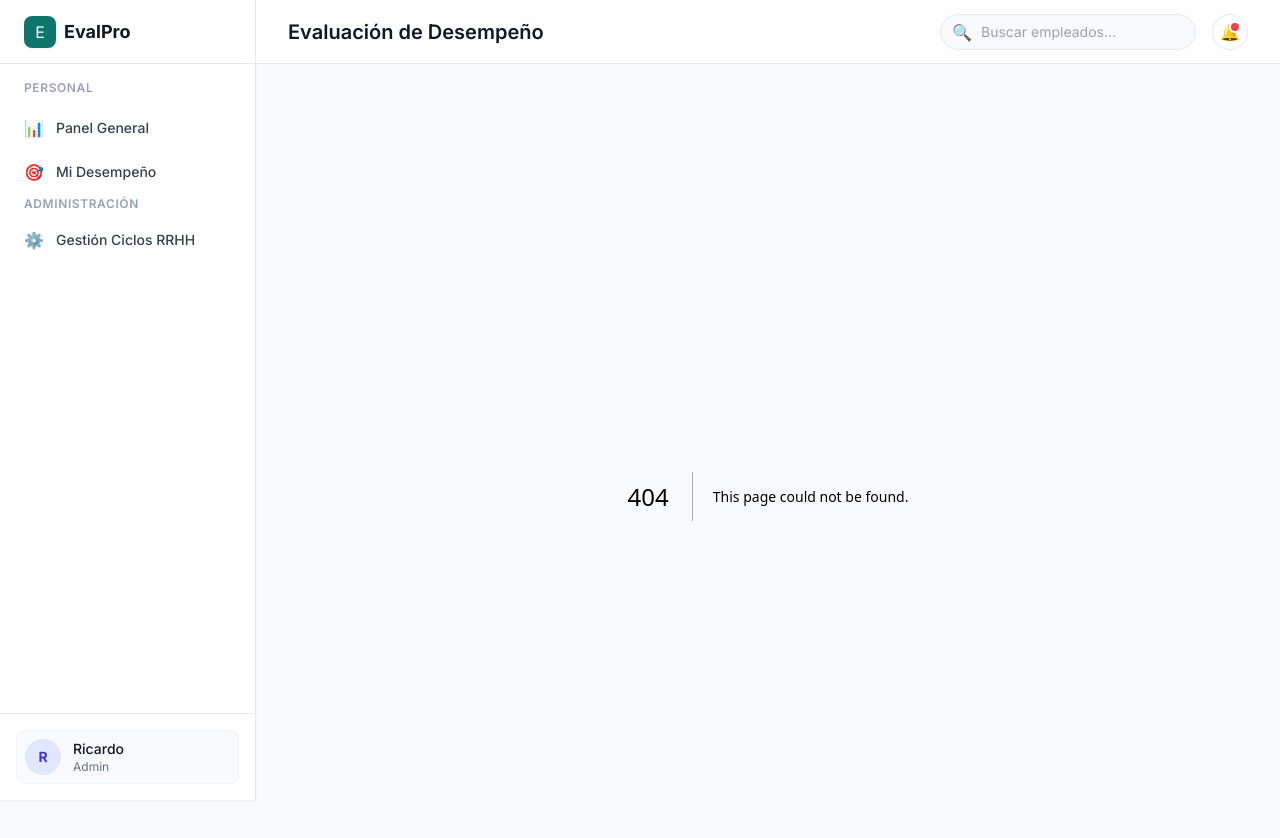
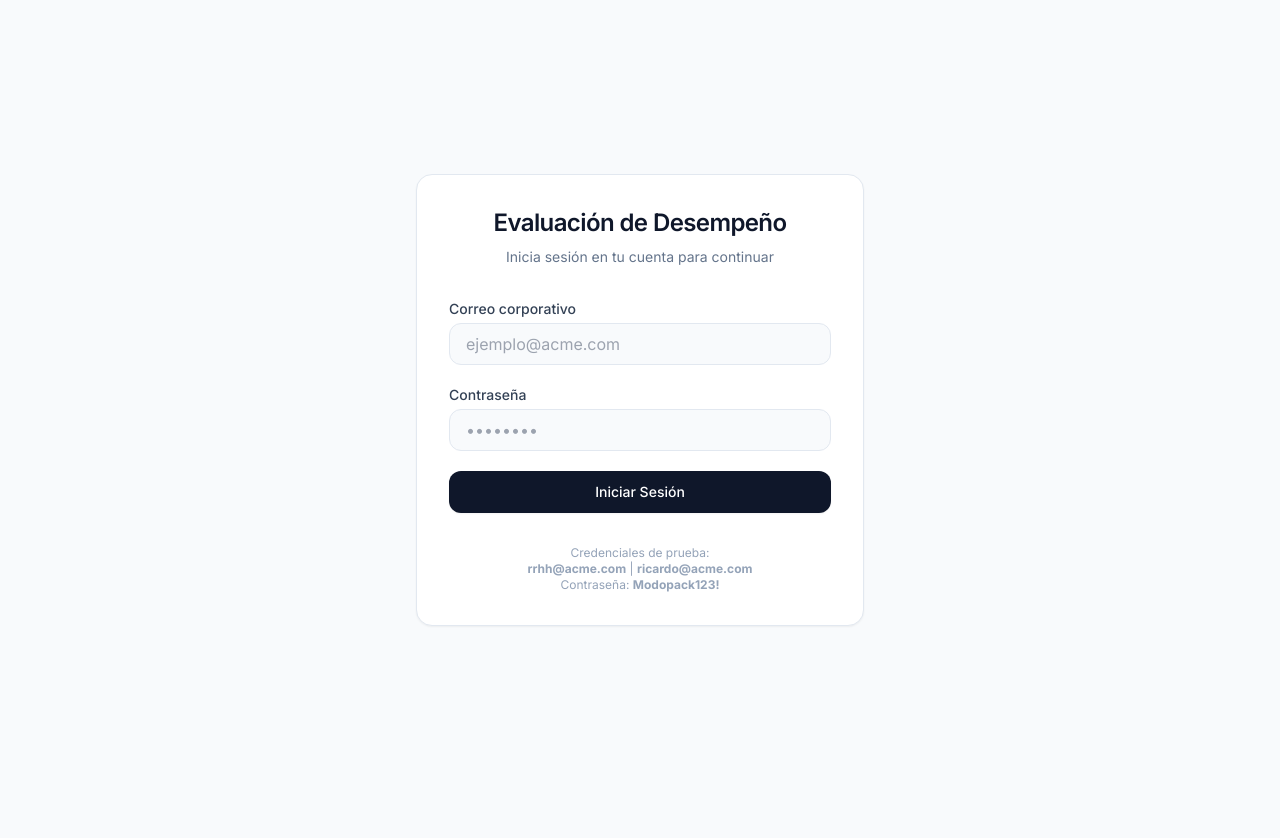
Before and after one commit to TESTMODOPACK/evaluacion-desempeno, a Next.js app in the folder apps/web/: page /login in a window 1280 px wide. Before the commit this address had no page. Shown: the top 838 px of the page. After the commit the page ends 800 px from the top, so only its background shows below. Built offline with nearby package versions, Linux system fonts and the light colour scheme.

Commit message:
feat(web): implement beautiful Login page, API token interceptor, and secure Dashboard Layout with Next.js Route Groups

```diff
--- /dev/null
+++ b/apps/web/src/app/(dashboard)/layout.tsx
@@ -0,0 +1,31 @@
+import type { ReactNode } from 'react';
+import { Sidebar } from '../../components/layout/Sidebar';
+import { Header } from '../../components/layout/Header';
+import { ProtectedRoute } from '../../components/auth/ProtectedRoute';
+
+export default function DashboardLayout({ children }: { children: ReactNode }) {
+  return (
+    <ProtectedRoute>
+      <div className="flex min-h-screen bg-sand">
+        {/* Navegación Fija Módular */}
+        <Sidebar />
+
+        {/* Contenedor Principal (Margen a la izquierda compensando ancho del Sidebar) */}
+        <div className="flex flex-1 flex-col pl-64 transition-all pb-12">
+          <Header />
+          <main className="mx-auto w-full max-w-6xl px-8 py-8 animate-fade-in">
+            {children}
+          </main>
+        </div>
+      </div>
+    </ProtectedRoute>
+  );
+}
+        <Header />
+        <main className="mx-auto w-full max-w-6xl px-8 py-8 animate-fade-in">
+          {children}
+        </main>
+      </div>
+    </div>
+  );
+}
--- a/apps/web/src/app/layout.tsx
+++ b/apps/web/src/app/layout.tsx
@@ -1,7 +1,5 @@
 import './globals.css';
 import type { ReactNode } from 'react';
-import { Sidebar } from '../components/layout/Sidebar';
-import { Header } from '../components/layout/Header';
 
 export const metadata = {
   title: 'Evaluación de Desempeño',
@@ -11,19 +9,8 @@ export const metadata = {
 export default function RootLayout({ children }: { children: ReactNode }) {
   return (
     <html lang="es">
-      <body className="antialiased">
-        <div className="flex min-h-screen bg-sand">
-          {/* Navegación Fija Módular */}
-          <Sidebar />
-
-          {/* Contenedor Principal (Margen a la izquierda compensando ancho del Sidebar) */}
-          <div className="flex flex-1 flex-col pl-64 transition-all pb-12">
-            <Header />
-            <main className="mx-auto w-full max-w-6xl px-8 py-8 animate-fade-in">
-              {children}
-            </main>
-          </div>
-        </div>
+      <body className="antialiased bg-sand text-slate-800">
+        {children}
       </body>
     </html>
   );
--- /dev/null
+++ b/apps/web/src/app/login/page.tsx
@@ -0,0 +1,104 @@
+'use client';
+
+import { useState } from 'react';
+import { useRouter } from 'next/navigation';
+import { api } from '../../../lib/api';
+
+export default function LoginPage() {
+  const router = useRouter();
+  const [email, setEmail] = useState('');
+  const [password, setPassword] = useState('');
+  const [error, setError] = useState('');
+  const [loading, setLoading] = useState(false);
+
+  const handleLogin = async (e: React.FormEvent) => {
+    e.preventDefault();
+    setError('');
+    setLoading(true);
+
+    try {
+      const response = await api.post('/auth/login', { email, password });
+
+      if (response.accessToken) {
+        localStorage.setItem('token', response.accessToken);
+        localStorage.setItem('user', JSON.stringify(response.user));
+        // Force a small delay for UX polish
+        setTimeout(() => {
+          router.push('/');
+        }, 300);
+      } else {
+        setError('Respuesta inválida del servidor.');
+      }
+    } catch (err: any) {
+      setError('Credenciales inválidas. Verifica tu correo y contraseña.');
+    } finally {
+      if (!error) setLoading(false);
+      // If success, keep loading true to prevent fast flashes before redirect
+    }
+  };
+
+  return (
+    <div className="min-h-screen flex items-center justify-center bg-sand px-4">
+      <div className="max-w-md w-full animate-fade-in">
+        <div className="bg-white p-8 rounded-2xl shadow-sm border border-slate-200">
+          <div className="text-center mb-8">
+            <h1 className="text-2xl font-semibold tracking-tight text-slate-900 mb-2">Evaluación de Desempeño</h1>
+            <p className="text-sm text-slate-500">Inicia sesión en tu cuenta para continuar</p>
+          </div>
+
+          {error && (
+            <div className="mb-6 p-4 bg-red-50 text-red-700 text-sm rounded-xl border border-red-100 flex items-start">
+              <span className="mr-2">⚠️</span> {error}
+            </div>
+          )}
+
+          <form onSubmit={handleLogin} className="space-y-5">
+            <div>
+              <label className="block text-sm font-medium text-slate-700 mb-1">
+                Correo corporativo
+              </label>
+              <input
+                type="email"
+                required
+                value={email}
+                onChange={(e) => setEmail(e.target.value)}
+                placeholder="ejemplo@acme.com"
+                className="w-full px-4 py-2 bg-slate-50 border border-slate-200 rounded-xl focus:ring-2 focus:ring-brand-blue/20 focus:border-brand-blue outline-none transition-all"
+              />
+            </div>
+
+            <div>
+              <label className="block text-sm font-medium text-slate-700 mb-1 flex justify-between">
+                <span>Contraseña</span>
+              </label>
+              <input
+                type="password"
+                required
+                value={password}
+                onChange={(e) => setPassword(e.target.value)}
+                placeholder="••••••••"
+                className="w-full px-4 py-2 bg-slate-50 border border-slate-200 rounded-xl focus:ring-2 focus:ring-brand-blue/20 focus:border-brand-blue outline-none transition-all"
+              />
+            </div>
+
+            <button
+              type="submit"
+              disabled={loading}
+              className={`w-full flex justify-center py-2.5 px-4 border border-transparent rounded-xl shadow-sm text-sm font-medium text-white bg-slate-900 hover:bg-slate-800 transition-colors focus:outline-none focus:ring-2 focus:ring-offset-2 focus:ring-slate-900 ${
+                loading ? 'opacity-70 cursor-not-allowed' : ''
+              }`}
+            >
+              {loading ? 'Iniciando sesión...' : 'Iniciar Sesión'}
+            </button>
+          </form>
+
+          <div className="mt-8 text-center text-xs text-slate-400">
+            Credenciales de prueba: <br />
+            <strong>rrhh@acme.com</strong> | <strong>ricardo@acme.com</strong><br />
+            Contraseña: <strong>Modopack123!</strong>
+          </div>
+        </div>
+      </div>
+    </div>
+  );
+}
--- /dev/null
+++ b/apps/web/src/components/auth/ProtectedRoute.tsx
@@ -0,0 +1,35 @@
+'use client';
+
+import { useEffect, useState } from 'react';
+import { useRouter, usePathname } from 'next/navigation';
+
+export function ProtectedRoute({ children }: { children: React.ReactNode }) {
+  const router = useRouter();
+  const pathname = usePathname();
+  const [isAuthenticated, setIsAuthenticated] = useState(false);
+
+  useEffect(() => {
+    const token = localStorage.getItem('token');
+    if (!token) {
+      if (pathname !== '/login') {
+        router.push('/login');
+      }
+    } else {
+      setIsAuthenticated(true);
+    }
+  }, [pathname, router]);
+
+  if (!isAuthenticated) {
+    return (
+      <div className="min-h-screen flex items-center justify-center bg-sand">
+        <div className="animate-pulse flex items-center justify-center space-x-2">
+          <div className="w-2 h-2 bg-brand-blue rounded-full"></div>
+          <div className="w-2 h-2 bg-brand-blue rounded-full animation-delay-200"></div>
+          <div className="w-2 h-2 bg-brand-blue rounded-full animation-delay-400"></div>
+        </div>
+      </div>
+    );
+  }
+
+  return <>{children}</>;
+}
--- a/apps/web/src/lib/api.ts
+++ b/apps/web/src/lib/api.ts
@@ -5,18 +5,19 @@
 
 const API_BASE_URL = process.env.NEXT_PUBLIC_API_URL || 'http://localhost:3001/api/v1';
 
-// Para el MVP hardcodeamos al usuario "encendido"
-export const CURRENT_USER_EMAIL = 'ricardo@acme.com';
-export const CURRENT_ORG_ID = 'acme-corp'; // Slug as ID roughly for demo, wait real Org ID is UUID.
-// Actually, let's just let the backend resolve emails for the MVP.
+// Ya no hay usuario hardcodeado, dependemos del token JWT
+export const CURRENT_ORG_ID = 'acme-corp'; // Tenant ID fijo para el MVP
 
 export const api = {
   async get(endpoint: string, options: RequestInit = {}) {
     const url = `${API_BASE_URL}${endpoint}`;
+    const token = typeof window !== 'undefined' ? localStorage.getItem('token') : null;
+
     const response = await fetch(url, {
       ...options,
       headers: {
         'Content-Type': 'application/json',
+        ...(token ? { Authorization: `Bearer ${token}` } : {}),
         ...options.headers,
       },
     });
@@ -30,12 +31,15 @@ export const api = {
 
   async post(endpoint: string, body: any, options: RequestInit = {}) {
     const url = `${API_BASE_URL}${endpoint}`;
+    const token = typeof window !== 'undefined' ? localStorage.getItem('token') : null;
+
     const response = await fetch(url, {
       ...options,
       method: 'POST',
       body: JSON.stringify(body),
       headers: {
         'Content-Type': 'application/json',
+        ...(token ? { Authorization: `Bearer ${token}` } : {}),
         ...options.headers,
       },
     });
```
Also changed, not shown: apps/web/src/app/(dashboard)/mi-desempeno/page.tsx (renamed from apps/web/src/app/mi-desempeno/page.tsx), apps/web/src/app/(dashboard)/page.tsx (renamed from apps/web/src/app/page.tsx), apps/web/src/app/(dashboard)/rrhh/ciclos/nuevo/page.tsx (renamed from apps/web/src/app/rrhh/ciclos/nuevo/page.tsx).
